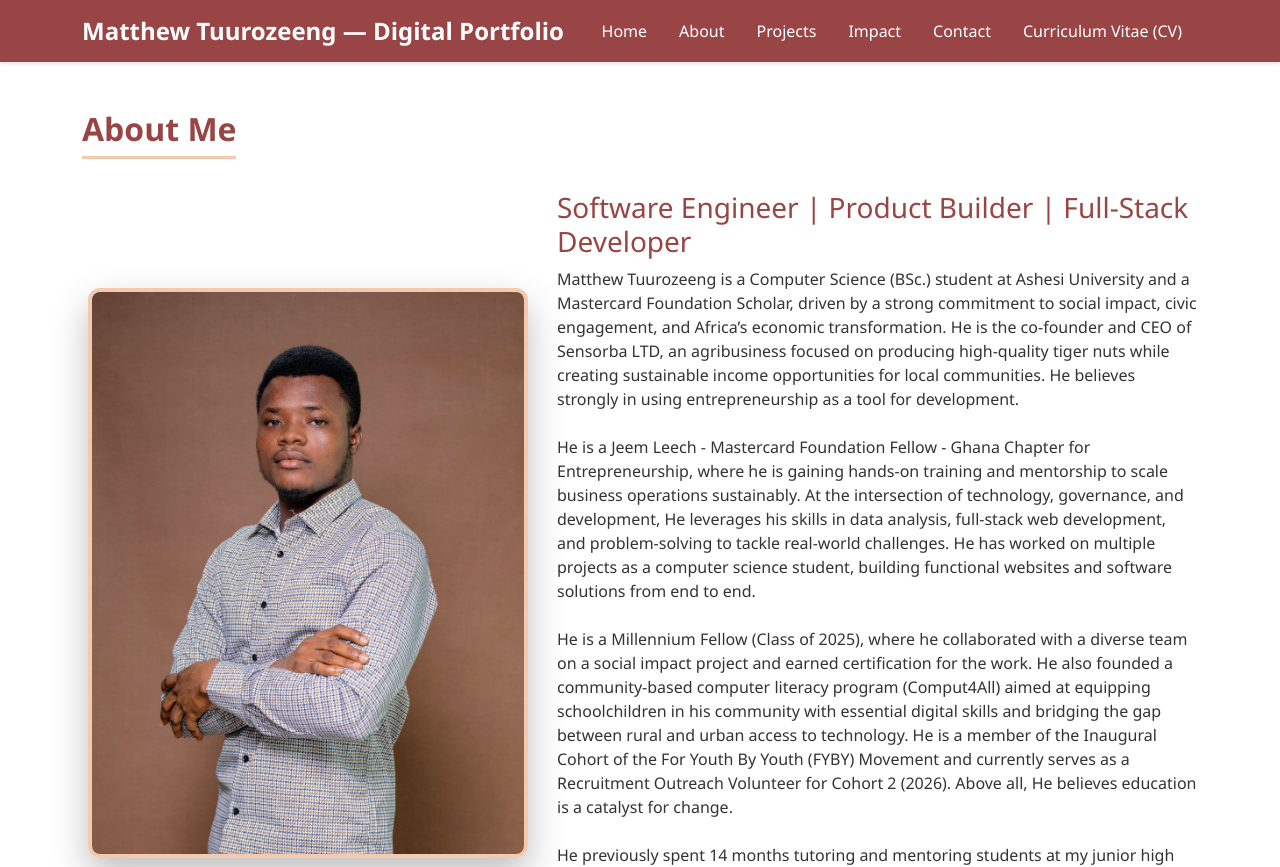
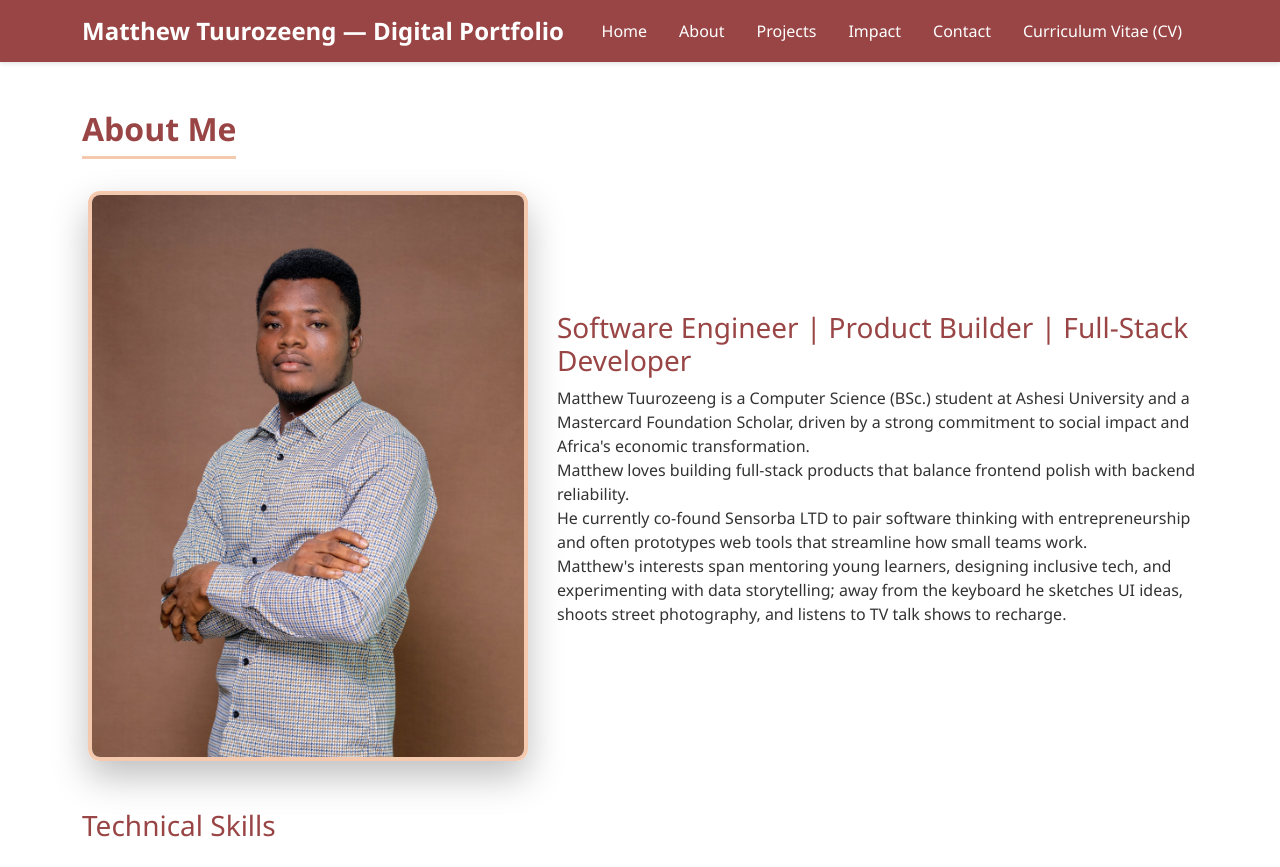
Before and after one commit to MatthewTuurozeeng/Matthew_Tuurozeeng_Digital_Portfolio, a React (Vite) app in the folder frontend/: page /about in a window 1280 px wide. Shown: the top 867 px of the page. Built offline with nearby package versions, Linux system fonts and the light colour scheme; no server answers.

Commit message:
Update career goals copy

```diff
--- a/frontend/src/data/Profile.ts
+++ b/frontend/src/data/Profile.ts
@@ -13,13 +13,10 @@ I enjoy building platforms that empower communities, streamline workflows, and s
     tools: ['PlantUML', 'Trello', 'GitHub Actions', 'Figma'],
   },
   careerGoals:
-    `Matthew Tuurozeeng is a Computer Science (BSc.) student at Ashesi University and a Mastercard Foundation Scholar, driven by a strong commitment to social impact, civic engagement, and Africa’s economic transformation. He is the co-founder and CEO of Sensorba LTD, an agribusiness focused on producing high-quality tiger nuts while creating sustainable income opportunities for local communities. He believes strongly in using entrepreneurship as a tool for development.
-
-    He is a Jeem Leech - Mastercard Foundation Fellow - Ghana Chapter for Entrepreneurship, where he is gaining hands-on training and mentorship to scale business operations sustainably. At the intersection of technology, governance, and development, He leverages his skills in data analysis, full-stack web development, and problem-solving to tackle real-world challenges. He has worked on multiple projects as a computer science student, building functional websites and software solutions from end to end.
-
-    He is a Millennium Fellow (Class of 2025), where he collaborated with a diverse team on a social impact project and earned certification for the work. He also founded a community-based computer literacy program (Comput4All) aimed at equipping schoolchildren in his community with essential digital skills and bridging the gap between rural and urban access to technology. He is a member of the Inaugural Cohort of the For Youth By Youth (FYBY) Movement and currently serves as a Recruitment Outreach Volunteer for Cohort 2 (2026). Above all, He believes education is a catalyst for change.
-
-    He previously spent 14 months tutoring and mentoring students at my junior high school alma mater, helping them transition into high school and aim higher. Always open to conversations around technology for good, youth leadership, civic innovation, and building solutions that matter.`,
+    `Matthew Tuurozeeng is a Computer Science (BSc.) student at Ashesi University and a Mastercard Foundation Scholar, driven by a strong commitment to social impact and Africa's economic transformation.
+    Matthew loves building full-stack products that balance frontend polish with backend reliability.
+    He currently co-found Sensorba LTD to pair software thinking with entrepreneurship and often prototypes web tools that streamline how small teams work.
+    Matthew's interests span mentoring young learners, designing inclusive tech, and experimenting with data storytelling; away from the keyboard he sketches UI ideas, shoots street photography, and listens to TV talk shows to recharge.`,
   principles: [
     {
       title: 'People-first Engineering',
```
